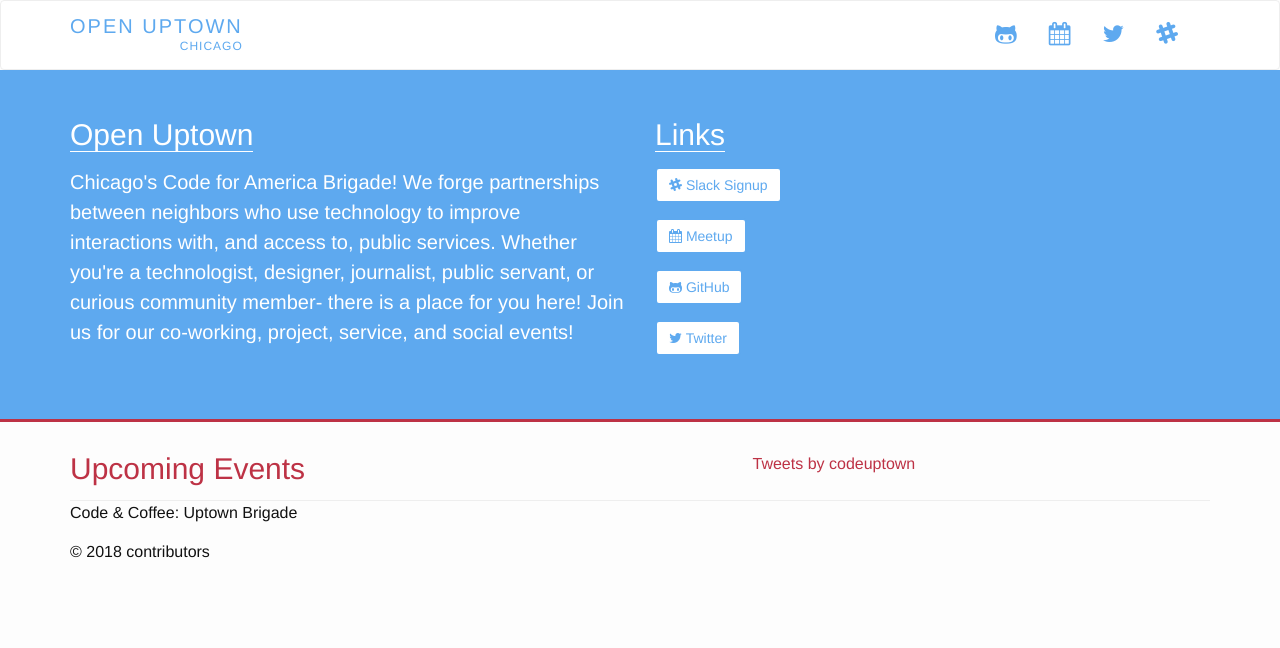
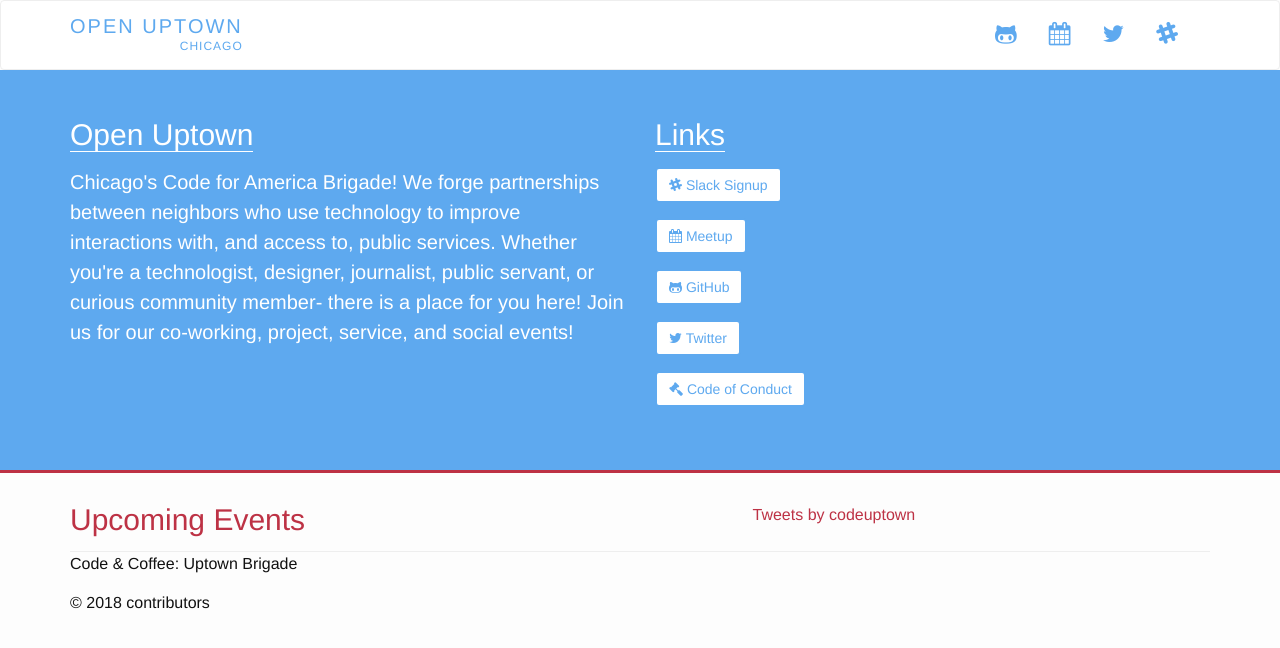
Before and after one commit to code-312/Code-and-Coffee-Uptown-Brigade.github.io, a Jekyll site: the page built from index.html, in a window 1280 px wide. Shown: the top 648 px of the page. Built offline with Jekyll 4.4.1, drawn with Linux system fonts in a browser that asks for light colours; nearby versions of some CDN libraries; comment, search, counter and statistics services are not loaded.

Commit message:
update links/ add code of conduct

```diff
--- a/_includes/banner.html
+++ b/_includes/banner.html
@@ -10,11 +10,12 @@
       </div>
       <div class="col-md-3">
         <h2>Links</h2>
-        <p><a class="btn btn-teal" href="https://uptown-codes.herokuapp.com/" role="button"><i class="fa fa-slack"></i>
+        <p><a class="btn btn-teal" href="https://uptown-codes.herokuapp.com/" role="button" target="_blank"><i class="fa fa-slack"></i>
             Slack Signup</a></p>
-        <p><a class="btn btn-teal" href="https://www.meetup.com/Code-and-Coffee-Uptown-Brigade/" role="button"><i class="fa fa-calendar"></i> Meetup</a></p>
-        <p><a class="btn btn-teal" href="https://github.com/Code-and-Coffee-Uptown-Brigade/" role="button"><i class="fa fa-github-alt"></i> GitHub</a></p>
-        <p><a class="btn btn-teal" href="https://twitter.com/codeuptown" role="button"><i class="fa fa-twitter"></i> Twitter</a></p>
+        <p><a class="btn btn-teal" href="https://www.meetup.com/Code-and-Coffee-Uptown-Brigade/" role="button" target="_blank"><i class="fa fa-calendar"></i> Meetup</a></p>
+        <p><a class="btn btn-teal" href="https://github.com/Code-and-Coffee-Uptown-Brigade/" role="button" target="_blank"><i class="fa fa-github-alt"></i> GitHub</a></p>
+        <p><a class="btn btn-teal" href="https://twitter.com/codeuptown" role="button" target="_blank"><i class="fa fa-twitter"></i> Twitter</a></p>
+        <p><a class="btn btn-teal" href="https://github.com/Code-and-Coffee-Uptown-Brigade/codeofconduct/blob/master/README.md" role="button" target="_blank"><i class="fa fa-gavel"></i> Code of Conduct</a></p>
       </div>
     </div>
   </div>
```
Also changed, not shown: 2 other files.
